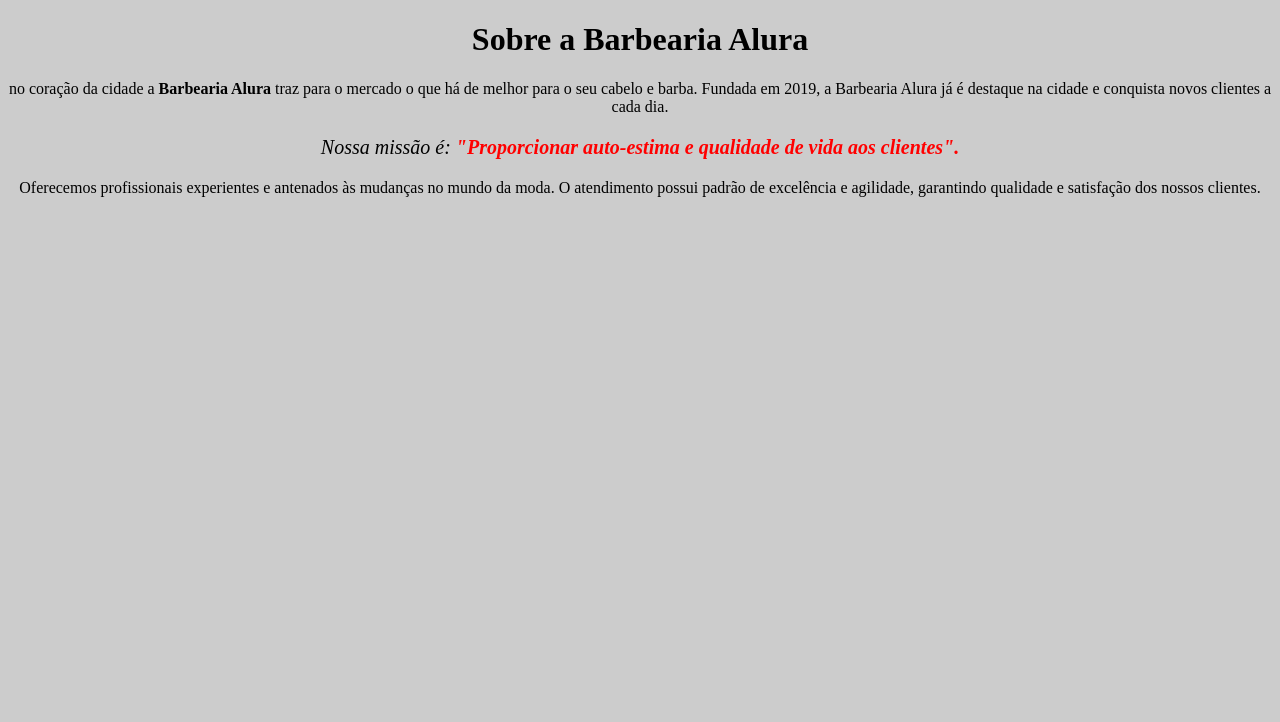
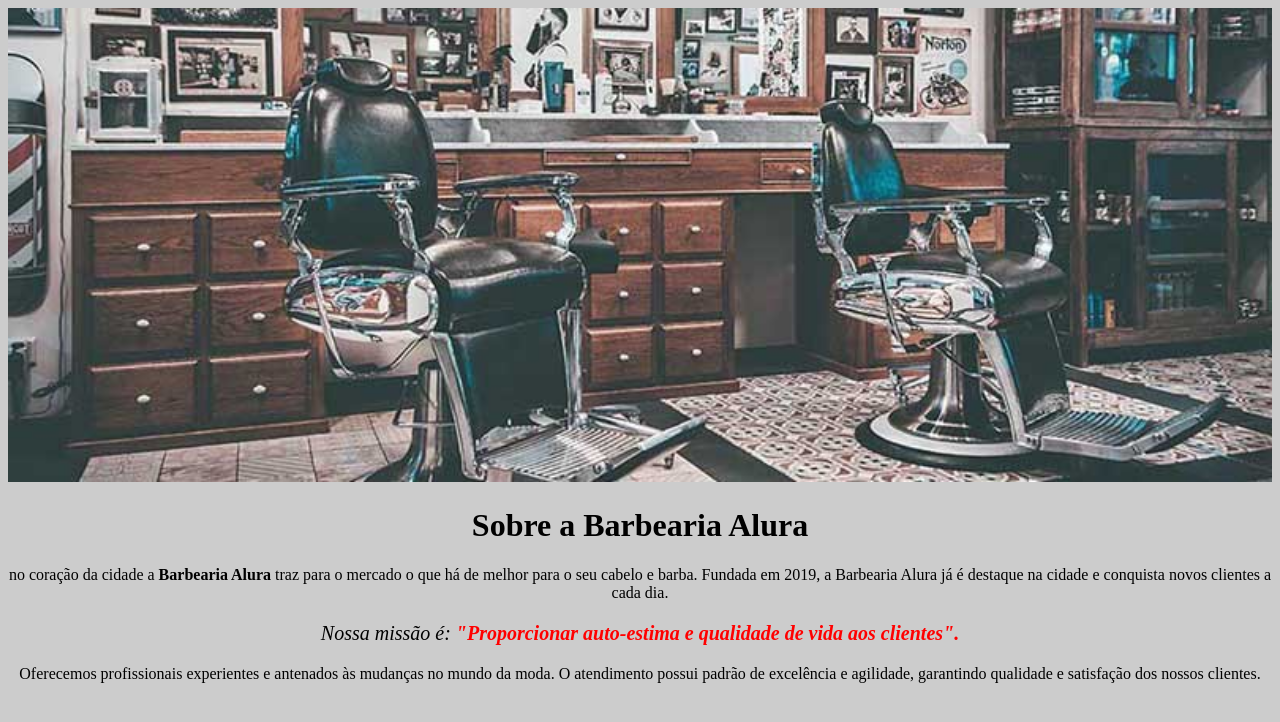
Before and after one commit to FelipeRoveroni/Alura_HTML-CSS, a plain HTML site: page index.html in a window 1280 px wide. Drawn offline with Linux system fonts and the light colour scheme.

Commit message:
alteracões realizadas e banner.jpg adicionado

```diff
--- a/index.html
+++ b/index.html
@@ -6,15 +6,15 @@
     <meta name="viewport" content="width=device-width, initial-scale=1.0">
     <title>Barbearia Alura</title>
     <link rel="stylesheet" href="style.css">
-    <style>
-    </style>
 </head>
 <body>
-    <h1 style="text-align: center; background-color: #cccccc;">Sobre a Barbearia Alura</h1>
+    <img id="banner" src="banner.jpg" >
+
+    <h1>Sobre a Barbearia Alura</h1>
 
     <p> no coração da cidade a <Strong> Barbearia Alura </Strong>traz para o mercado o que há de melhor para o seu cabelo e barba. Fundada em 2019, a Barbearia Alura já é destaque na cidade e conquista novos clientes a cada dia.</p>
 
-    <p style="font-size: 20px;"><em>Nossa missão é: <strong>"Proporcionar auto-estima e qualidade de vida aos clientes".</strong></em></p>
+    <p id="missao"><em>Nossa missão é: <strong>"Proporcionar auto-estima e qualidade de vida aos clientes".</strong></em></p>
 
     <p>Oferecemos profissionais experientes e antenados às mudanças no mundo da moda. O atendimento possui padrão de excelência e agilidade, garantindo qualidade e satisfação dos nossos clientes.</p>
 </body>
--- a/style.css
+++ b/style.css
@@ -1,11 +1,23 @@
 body{
     background-color: #cccccc;
+}
+
+#banner{
+    width: 100%;
+}
+
+h1{
+    text-align: center;
 }
 
 p {
     text-align: center;
 }
 
+#missao{
+    font-size: 20px;
+}
+
 em strong {
     color: red;
 }
```
Also changed, not shown: banner.jpg (added).
